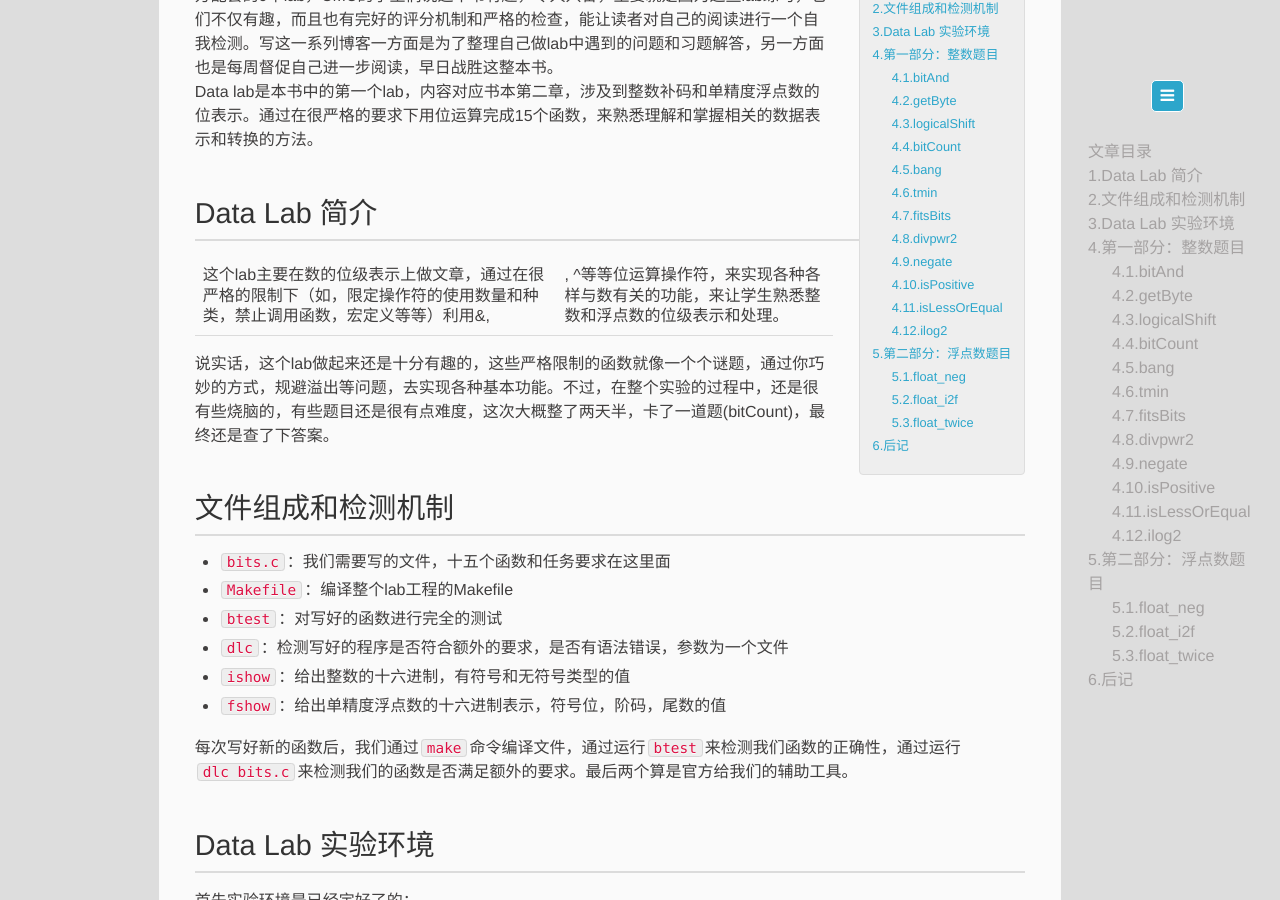
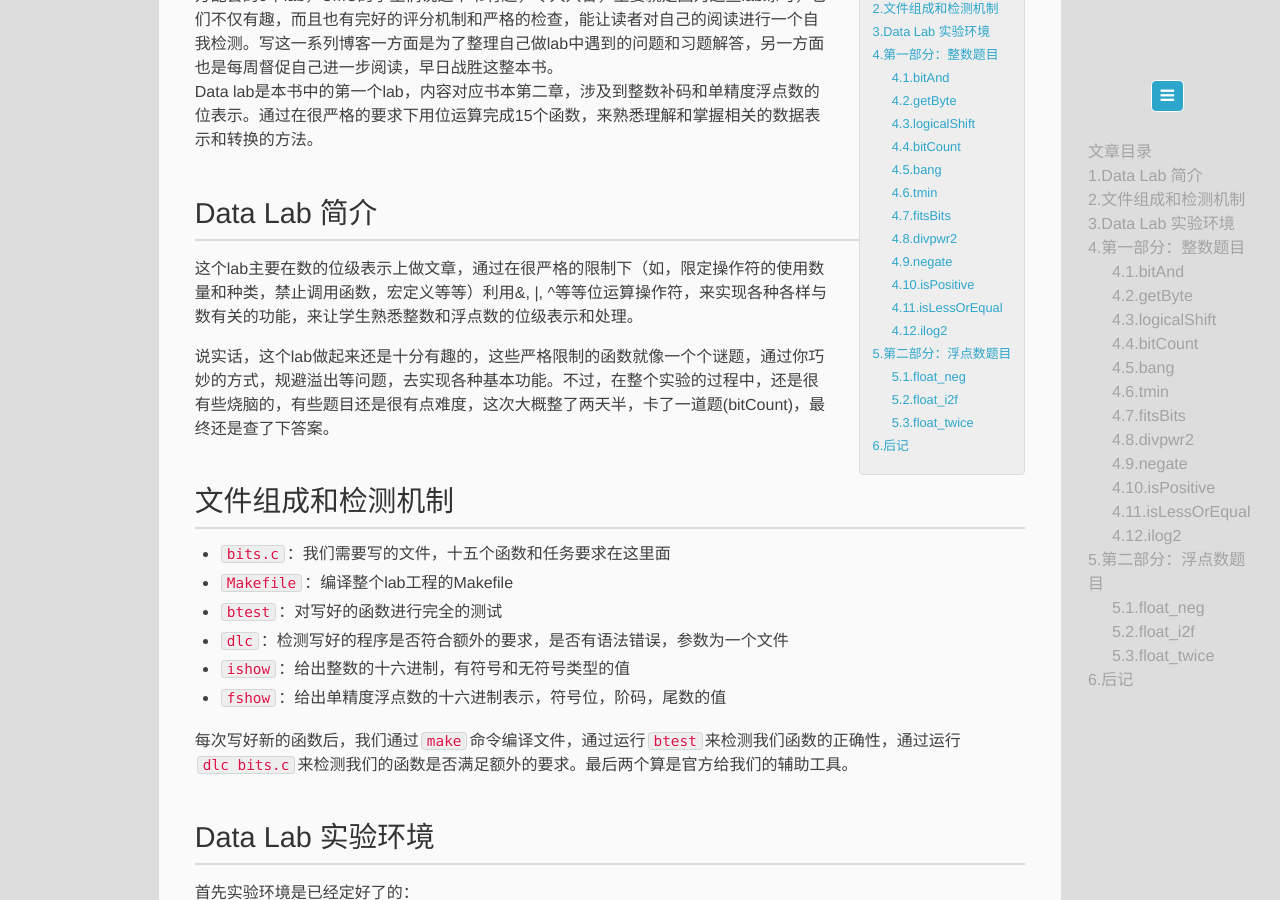
Before and after one commit to zxc479773533/zxc479773533.github.io, a Jekyll site: the page built from _posts/2017-9-20-Data-Lab.md, in a window 1280 px wide and 900 px high, scrolled down 473 px. Built offline with Jekyll 4.4.1, drawn with Linux system fonts in a browser that asks for light colours; a script that is not in the unit is left out; comment, search, counter and statistics services are not loaded.

Commit message:
new essay

```diff
--- a/_posts/2017-9-20-Data-Lab.md
+++ b/_posts/2017-9-20-Data-Lab.md
@@ -10,7 +10,7 @@ categories: Network
 
 ## Data Lab 简介
 
-这个lab主要在数的位级表示上做文章，通过在很严格的限制下（如，限定操作符的使用数量和种类，禁止调用函数，宏定义等等）利用&, |, ^等等位运算操作符，来实现各种各样与数有关的功能，来让学生熟悉整数和浮点数的位级表示和处理。
+这个lab主要在数的位级表示上做文章，通过在很严格的限制下（如，限定操作符的使用数量和种类，禁止调用函数，宏定义等等）利用&, \|, ^等等位运算操作符，来实现各种各样与数有关的功能，来让学生熟悉整数和浮点数的位级表示和处理。
 
 说实话，这个lab做起来还是十分有趣的，这些严格限制的函数就像一个个谜题，通过你巧妙的方式，规避溢出等问题，去实现各种基本功能。不过，在整个实验的过程中，还是很有些烧脑的，有些题目还是很有点难度，这次大概整了两天半，卡了一道题(bitCount)，最终还是查了下答案。
 
```
